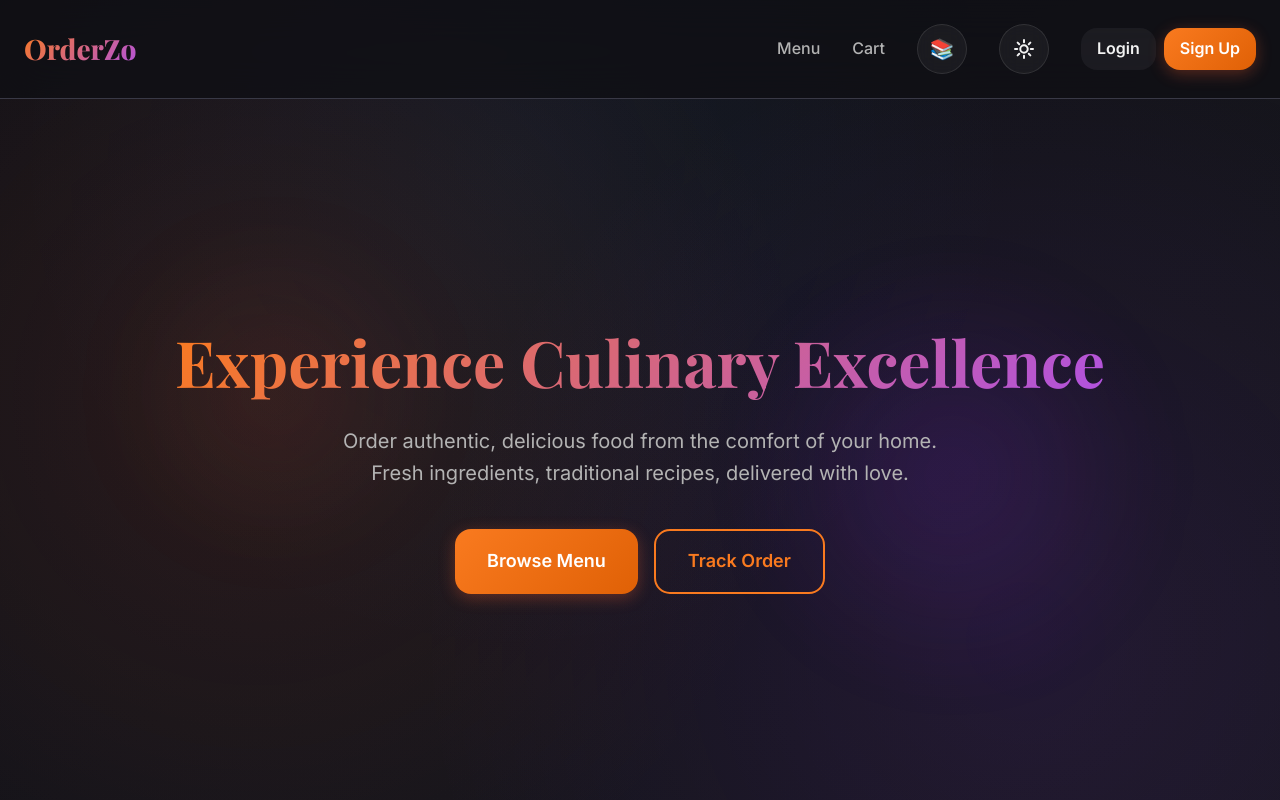
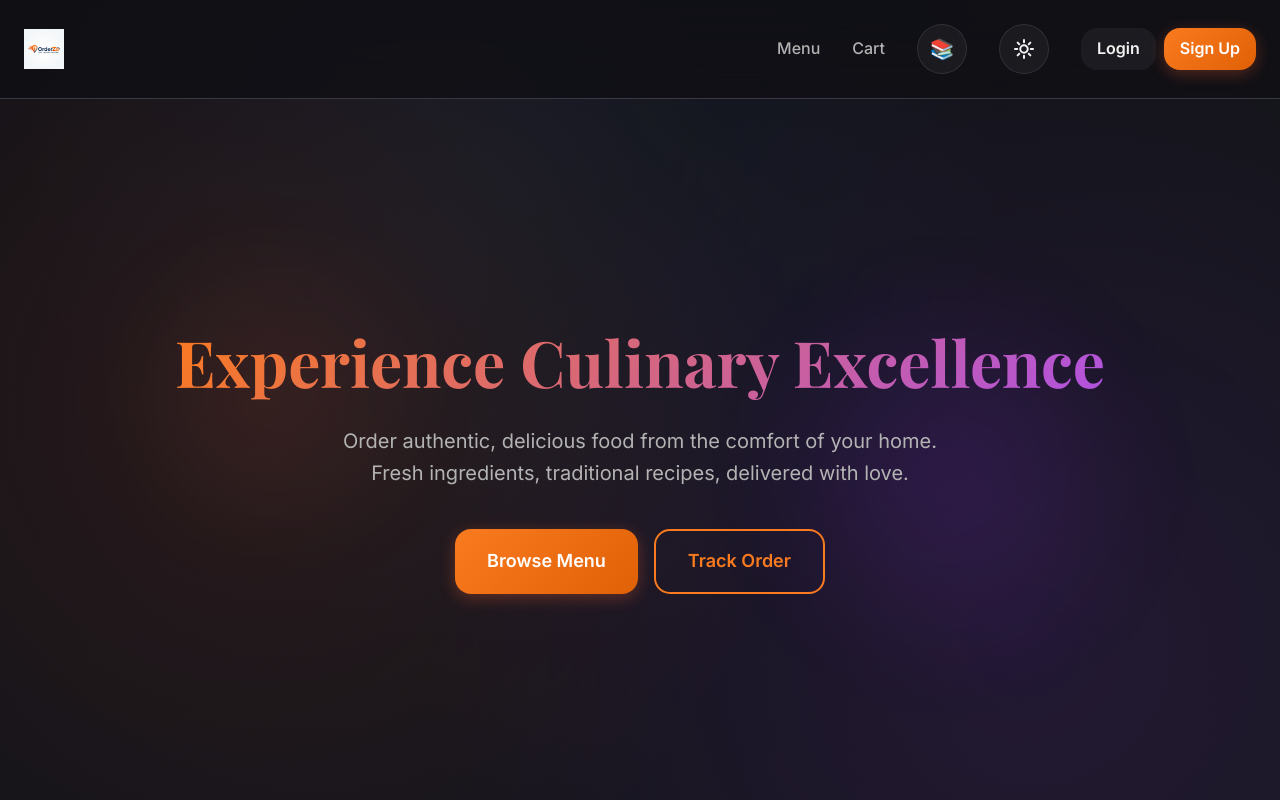
Before and after one commit to tararajchandra/orderzo-saas, a Next.js app: page / in a window 1280 px wide. Shown: the top 800 px of the page. Built offline with nearby package versions, Linux system fonts and the light colour scheme.

Commit message:
Update Navbar to show logo image instead of text

```diff
--- a/components/Navbar.tsx
+++ b/components/Navbar.tsx
@@ -33,8 +33,8 @@
     return (
         <nav className="navbar">
             <div className="container navbar-content">
-                <Link href="/" className="navbar-logo">
-                    OrderZo
+                <Link href="/" className="navbar-logo" style={{ display: 'flex', alignItems: 'center' }}>
+                    <img src="/logo.png" alt="OrderZo Logo" style={{ height: '40px', width: 'auto' }} />
                 </Link>
 
                 <div className="navbar-links">
```
